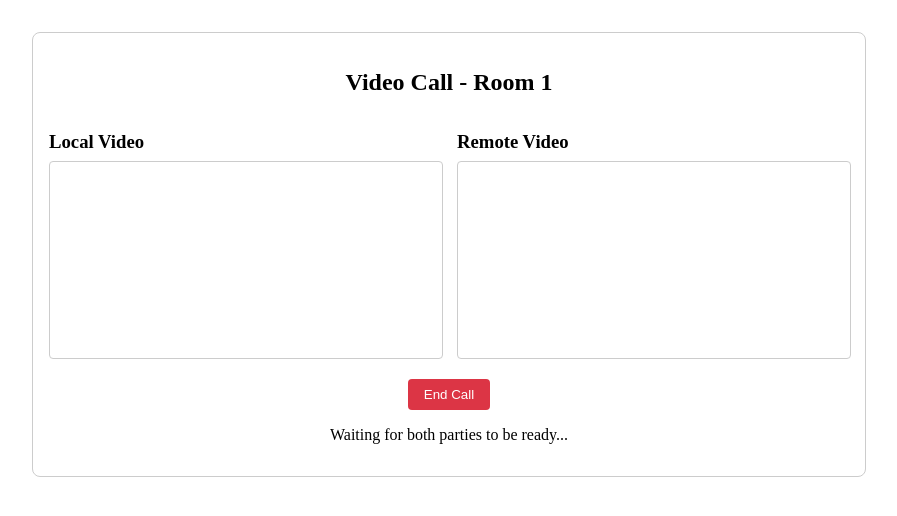
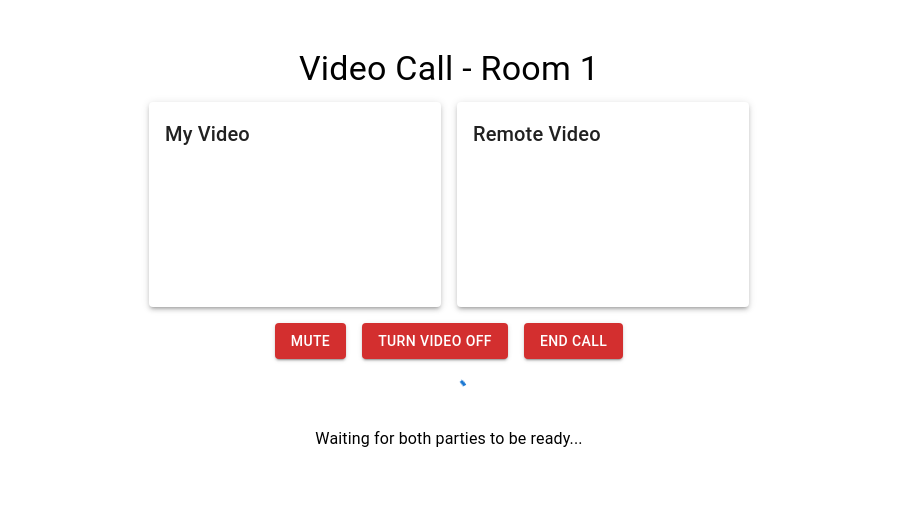
Before and after one commit to KiranBaburaj/socialmedia-frontend, a React (Vite) app in the folder socialmedia/: page /video-call/1 in a window 1280 px wide. Shown: the top 516 px of the page, without its empty margins (191-1088 px from the left). Built offline with nearby package versions, Linux system fonts and the light colour scheme; no server answers; sample sign-in values are in the browser's storage.

Commit message:
video room call ui mproved

```diff
--- a/socialmedia/package.json
+++ b/socialmedia/package.json
@@ -12,6 +12,7 @@
   "dependencies": {
     "@emotion/react": "^11.13.3",
     "@emotion/styled": "^11.13.0",
+    "@mui/icons-material": "^6.0.2",
     "@mui/material": "^6.0.1",
     "@reduxjs/toolkit": "^2.2.7",
     "axios": "^1.7.7",
--- a/socialmedia/src/App.jsx
+++ b/socialmedia/src/App.jsx
@@ -16,7 +16,7 @@ function App() {
           <Route path="/register" element={<Register />} />
           <Route path="/login" element={<Login />} />
           <Route path="/dashboard" element={<Dashboard />} />
-          <Route path="/users" element={<UserList />} />
+          <Route path="/connectroom" element={<UserList />} />
           <Route path="/video-call/:roomId" element={<VideoCall />} />
           <Route path="/chat/:roomId" element={<ChatRoom />} /> {/* Dynamic chat room */}
         </Routes>
--- a/socialmedia/src/components/ChatRoom.jsx
+++ b/socialmedia/src/components/ChatRoom.jsx
@@ -1,6 +1,6 @@
 import React, { useEffect, useState, useRef } from 'react';
 import { useDispatch, useSelector } from 'react-redux';
-import { useParams } from 'react-router-dom';
+import { useParams, useNavigate } from 'react-router-dom';
 import { fetchChatMessages, selectMessages, selectIsLoading, selectError } from '../features/chat/chatSlice';
 import { Box, Button, Paper, TextField, Typography, Divider } from '@mui/material';
 import { createTheme, ThemeProvider } from '@mui/material/styles';
@@ -22,6 +22,7 @@ const theme = createTheme({
 
 const ChatRoom = () => {
   const dispatch = useDispatch();
+  const navigate = useNavigate();
   const { roomId } = useParams();
   const messages = useSelector(selectMessages);
   const isLoading = useSelector(selectIsLoading);
@@ -30,21 +31,29 @@ const ChatRoom = () => {
   const messagesEndRef = useRef(null);
   const userId = useSelector(state => state.auth.userId);
   const fullName = useSelector(state => state.auth.full_name);
-  const token = useSelector(state => state.auth.accessToken); // Assuming you store the JWT token in auth state
+  const token = useSelector(state => state.auth.accessToken);
+  const isAuthenticated = useSelector(state => state.auth.isAuthenticated); // Check if the user is authenticated
+
+  // Redirect if not authenticated
+  useEffect(() => {
+    if (!isAuthenticated) {
+      navigate('/login', { replace: true }); // Redirect to login if not authenticated
+    }
+  }, [isAuthenticated, navigate]);
 
   useEffect(() => {
     if (roomId) {
-      dispatch(fetchChatMessages(roomId)); // Fetch messages when roomId changes
+      dispatch(fetchChatMessages(roomId));
     }
 
     // Connect to WebSocket
     const websocket = connectWebSocket(roomId, (message) => {
       console.log("Incoming WebSocket message:", message);
-      // You may want to dispatch an action to update the Redux state with the new message here
+      // Dispatch an action to update the Redux state with the new message here if needed
     }, token);
 
     return () => {
-      closeWebSocket(); // Close WebSocket connection on unmount
+      closeWebSocket();
     };
   }, [dispatch, roomId, token]);
 
@@ -55,9 +64,8 @@ const ChatRoom = () => {
   const handleSendMessage = (e) => {
     e.preventDefault();
     if (newMessage.trim()) {
-      // Send message via WebSocket with the correct payload structure
-      sendWebSocketMessage(newMessage, userId); // Directly use newMessage and userId
-      setNewMessage(''); // Clear input
+      sendWebSocketMessage(newMessage, userId);
+      setNewMessage('');
     }
   };
 
--- a/socialmedia/src/components/VideoCall.jsx
+++ b/socialmedia/src/components/VideoCall.jsx
@@ -1,6 +1,7 @@
 import React, { useEffect, useRef, useState } from 'react';
 import { useSelector } from 'react-redux';
 import { useParams, useLocation, useNavigate } from 'react-router-dom';
+import { Box, Typography, Button, Paper, Grid, CircularProgress } from '@mui/material';
 
 const VideoCall = () => {
   const { roomId } = useParams();
@@ -8,15 +9,27 @@ const VideoCall = () => {
   const navigate = useNavigate();
   const isCaller = location.state?.isCaller || false;
   const loggedInUserId = useSelector((state) => state.auth.userId);
+  const loggedInUsername = useSelector((state) => state.auth.username);
+  const isAuthenticated = useSelector((state) => state.auth.isAuthenticated); // Check if the user is authenticated
 
   const [localStream, setLocalStream] = useState(null);
   const [remoteStream, setRemoteStream] = useState(null);
   const [peerConnection, setPeerConnection] = useState(null);
   const [isReady, setIsReady] = useState(false);
+  const [isMuted, setIsMuted] = useState(false);
+  const [isVideoOff, setIsVideoOff] = useState(false);
+  const [remoteUserDetails, setRemoteUserDetails] = useState(null);
 
   const localVideoRef = useRef(null);
   const remoteVideoRef = useRef(null);
   const socketRef = useRef(null);
+
+  // Redirect if not authenticated
+  useEffect(() => {
+    if (!isAuthenticated) {
+      navigate('/login', { replace: true }); // Redirect to login if not authenticated
+    }
+  }, [isAuthenticated, navigate]);
 
   useEffect(() => {
     const initializeCall = async () => {
@@ -48,7 +61,7 @@ const VideoCall = () => {
           console.log('WebSocket connection established');
           socketRef.current.send(JSON.stringify({
             type: 'ready',
-            data: { userId: loggedInUserId }
+            data: { userId: loggedInUserId, username: loggedInUsername }
           }));
         };
 
@@ -59,6 +72,9 @@ const VideoCall = () => {
           switch (message.type) {
             case 'ready':
               setIsReady(true);
+              if (message.data.userId !== loggedInUserId) {
+                setRemoteUserDetails(message.data);
+              }
               if (isCaller) {
                 const offer = await pc.createOffer();
                 await pc.setLocalDescription(offer);
@@ -108,72 +124,127 @@ const VideoCall = () => {
     initializeCall();
 
     return () => {
+      handleEndCall(); // Clean up when component unmounts
+    };
+  }, [roomId, isCaller, loggedInUserId, loggedInUsername]);
+
+  const handleEndCall = () => {
+    // Stop local media tracks
     if (localStream) {
       localStream.getTracks().forEach(track => track.stop());
+      setLocalStream(null); // Clear local stream
     }
+    // Close peer connection
     if (peerConnection) {
       peerConnection.close();
+      setPeerConnection(null); // Clear peer connection
     }
+    // Close WebSocket connection
     if (socketRef.current) {
       socketRef.current.close();
+      socketRef.current = null; // Clear socket reference
+    }
+    navigate('/connectroom'); // Redirect to connect room
+  };
+
+  const toggleMute = () => {
+    if (localStream) {
+      const audioTracks = localStream.getAudioTracks();
+      audioTracks.forEach(track => track.enabled = !track.enabled);
+      setIsMuted(prev => !prev);
     }
   };
-  }, [roomId, isCaller, loggedInUserId]);
 
-  const handleEndCall = () => {
+  const toggleVideo = () => {
     if (localStream) {
-      localStream.getTracks().forEach(track => track.stop());
+      const videoTracks = localStream.getVideoTracks();
+      videoTracks.forEach(track => track.enabled = !track.enabled);
+      setIsVideoOff(prev => !prev);
     }
-    if (peerConnection) {
-      peerConnection.close();
-    }
-    if (socketRef.current) {
-      socketRef.current.close();
-    }
-    navigate('/');
   };
 
   return (
-    <div style={{ maxWidth: '800px', margin: '2rem auto', padding: '1rem', border: '1px solid #ccc', borderRadius: '8px' }}>
-      <h2 style={{ textAlign: 'center', marginBottom: '1rem' }}>Video Call - Room {roomId}</h2>
-      <div style={{ display: 'grid', gridTemplateColumns: '1fr 1fr', gap: '1rem' }}>
-        <div>
-          <h3 style={{ marginBottom: '0.5rem' }}>Local Video</h3>
+    <Box sx={{ maxWidth: '600px', margin: '2rem auto', padding: '1rem' }}>
+      <Typography variant="h4" align="center" gutterBottom>
+        Video Call - Room {roomId}
+      </Typography>
+
+      {isReady && remoteUserDetails && (
+        <Typography variant="body1" align="center" gutterBottom>
+          Talking to: {remoteUserDetails.username}
+        </Typography>
+      )}
+
+      <Grid container spacing={2}>
+        <Grid item xs={12} md={6}>
+          <Paper elevation={3} sx={{ padding: 2 }}>
+            <Typography variant="h6" gutterBottom>
+              My Video
+            </Typography>
             <video
               ref={localVideoRef}
               autoPlay
               muted
               playsInline
-            style={{ width: '100%', height: 'auto', border: '1px solid #ccc', borderRadius: '4px' }}
+              style={{ width: '100%', height: 'auto', borderRadius: '4px' }}
             />
-        </div>
-        <div>
-          <h3 style={{ marginBottom: '0.5rem' }}>Remote Video</h3>
+          </Paper>
+        </Grid>
+        <Grid item xs={12} md={6}>
+          <Paper elevation={3} sx={{ padding: 2 }}>
+            {isReady && remoteUserDetails ? (
+              <Typography variant="h6" gutterBottom>
+                {remoteUserDetails.username}
+              </Typography>
+            ) : (
+              <Typography variant="h6" gutterBottom>
+                Remote Video
+              </Typography>
+            )}
             <video
               ref={remoteVideoRef}
               autoPlay
               playsInline
-            style={{ width: '100%', height: 'auto', border: '1px solid #ccc', borderRadius: '4px' }}
+              style={{ width: '100%', height: 'auto', borderRadius: '4px' }}
             />
-        </div>
-      </div>
-      <div style={{ textAlign: 'center', marginTop: '1rem' }}>
-        <button
+          </Paper>
+        </Grid>
+      </Grid>
+      <Box sx={{ textAlign: 'center', marginTop: 2 }}>
+        <Button
+          variant="contained"
+          color={isMuted ? 'success' : 'error'}
+          onClick={toggleMute}
+          sx={{ margin: '0 0.5rem' }}
+        >
+          {isMuted ? 'Unmute' : 'Mute'}
+        </Button>
+        <Button
+          variant="contained"
+          color={isVideoOff ? 'success' : 'error'}
+          onClick={toggleVideo}
+          sx={{ margin: '0 0.5rem' }}
+        >
+          {isVideoOff ? 'Turn Video On' : 'Turn Video Off'}
+        </Button>
+        <Button
+          variant="contained"
+          color="error"
           onClick={handleEndCall}
-          style={{
-            padding: '0.5rem 1rem',
-            backgroundColor: '#dc3545',
-            color: 'white',
-            border: 'none',
-            borderRadius: '4px',
-            cursor: 'pointer'
-          }}
+          sx={{ margin: '0 0.5rem' }}
         >
           End Call
-        </button>
-      </div>
-      {!isReady && <p style={{ textAlign: 'center', marginTop: '1rem' }}>Waiting for both parties to be ready...</p>}
-    </div>
+        </Button>
+      </Box>
+      {!isReady && (
+        <Box sx={{ textAlign: 'center', marginTop: 2 }}>
+          <CircularProgress />
+          <Typography variant="body1" sx={{ marginTop: 1 }}>
+            Waiting for both parties to be ready...
+          </Typography>
+        </Box>
+      )}
+    </Box>
   );
 };
 
```
Also changed, not shown: socialmedia/src/components/Navbar.jsx (+54 -3 lines), socialmedia/src/components/UserList.jsx (+44 -33 lines), socialmedia/src/components/auth/Dashboard.jsx (+40 -10 lines), 1 other file (tests, documents, lock files or other folders). Lines whose indentation alone changed are shown as unchanged.
